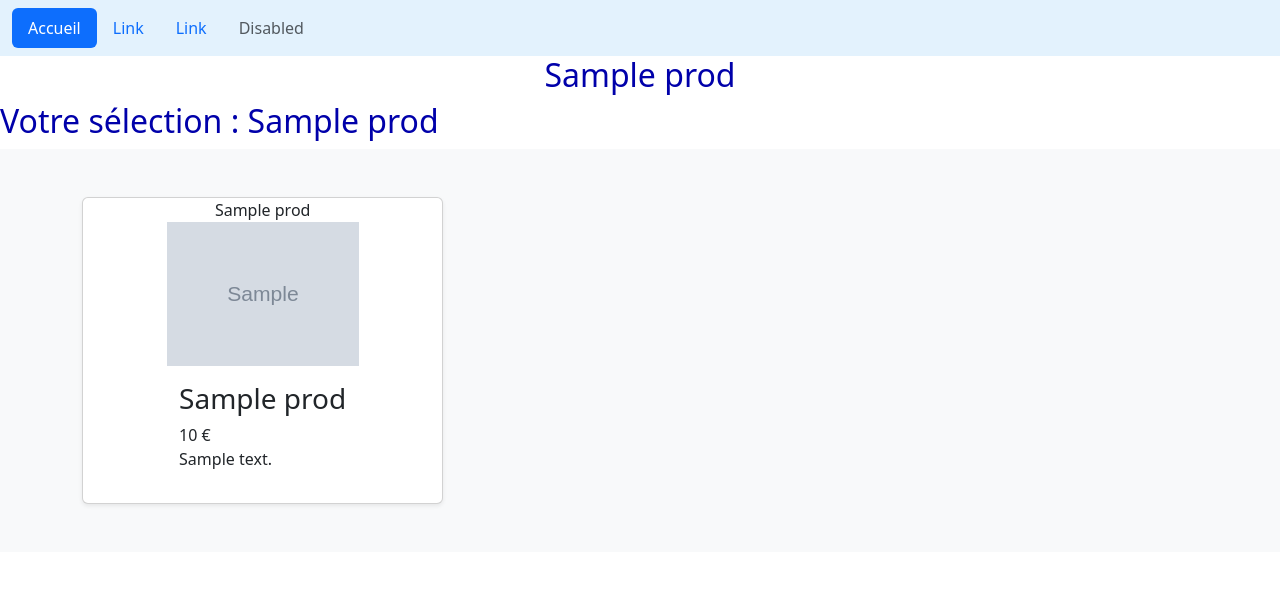
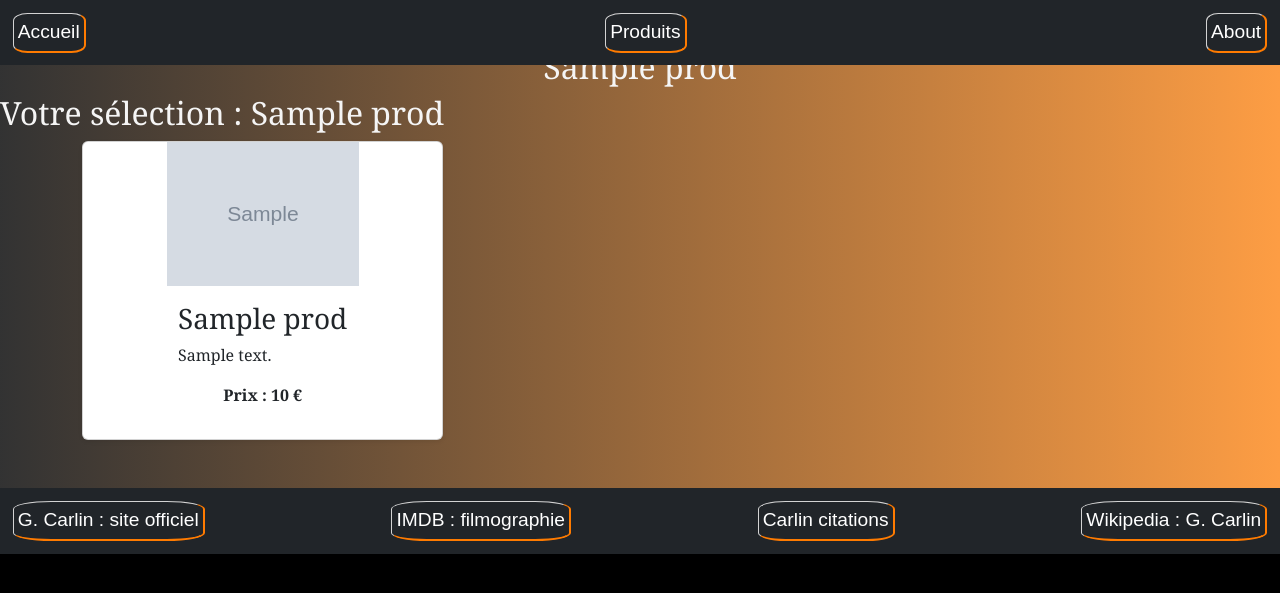
Before and after one commit to JourdainK/GeorgeFlask, a Python web app: template templates/produits_categorie.html in a window 1280 px wide. Shown: the top 593 px of the page. Run offline with Jinja, Linux system fonts and the light colour scheme; the template is opened without the code that fills it: most values are stand-ins (such as "Sample title", 1, 10 or a date in 2020).

Commit message:
tuto_done

```diff
--- a/static/css/style.css
+++ b/static/css/style.css
@@ -1,6 +1,78 @@
 h2{
-    color:#0000AA;
+    color:whitesmoke;
 }
  .attribs{
      text-decoration: underline;
  }
+
+ body {
+    color: white;
+    background-color: black;
+    font-family: Georgia,Arial, Tahoma;
+}
+
+ .album {
+     color: white;
+    background-color: black;
+    background-image: linear-gradient(to right, rgba(8, 8, 8, 0.823), rgba(255, 123, 0, 0.728));
+    font-family: Georgia,Arial, Tahoma;
+ }
+
+ .navbar{
+    padding: 1%;
+    font-family: fantasy,"Times New Roman", Tahoma;
+    list-style: none;
+
+<!--
+fantasy supported by edge
+unsupported by firefox
+-->
+}
+
+ul li a {
+    text-decoration: none;
+    font-size: larger;
+    padding: 4px;
+    border-top: 1px solid lightgrey;
+    border-left: 1px solid lightgrey;
+    border-right: 2px solid rgba(255, 123, 0);
+    border-bottom: 2px solid rgba(255, 123, 0);
+    border-radius: 20%;
+    color:white;
+    background-image: linear-gradient(to right, rgba(255, 123, 0, 0.728));
+}
+
+.navbar a {
+    text-decoration: none;
+    font-size: larger;
+    padding: 4px;
+    border-top: 1px solid lightgrey;
+    border-left: 1px solid lightgrey;
+    border-right: 2px solid rgba(255, 123, 0);
+    border-bottom: 2px solid rgba(255, 123, 0);
+    border-radius: 20%;
+    color:white;
+    background-image: linear-gradient(to right, rgba(255, 123, 0, 0.728));
+
+}
+
+nav a:hover {
+    background-color: rgba(255, 123, 0);
+    text-decoration: none;
+    color: white;
+}
+
+.link_cat{
+    text-decoration: none;
+    color: rgba(255, 123, 0, 0.728);
+    font-size: larger;
+    padding: 4px;
+}
+
+.link_cat:hover{
+    text-decoration: none;
+    color: black;
+    background-color: rgba(255, 123, 0, 0.728);
+    border-radius:5px;
+
+}
--- /dev/null
+++ b/templates/footer.html
@@ -0,0 +1,6 @@
+<nav class="navbar bottom navbar-expand- navbar-dark bg-dark">
+    <a target="_blank" href="https://georgecarlin.com/">G. Carlin : site officiel</a>
+    <a target="_blank" href="https://www.imdb.com/name/nm0137506/?ref_=nv_sr_1">IMDB : filmographie</a>
+    <a target="_blank" href="https://en.wikiquote.org/wiki/George_Carlin">Carlin citations</a>
+    <a target="_blank" href="https://fr.wikipedia.org/wiki/George_Carlin">Wikipedia : G. Carlin</a>
+</nav>
--- a/templates/layout.html
+++ b/templates/layout.html
@@ -10,5 +10,6 @@
     {% include 'navbar.html' %}
     {% block content %} {% endblock %}
 
+    {% include 'footer.html' %}
 </body>
 </html>
--- a/templates/navbar.html
+++ b/templates/navbar.html
@@ -1,19 +1,17 @@
-<nav class="navbar" style="background-color: #e3f2fd;">
+<nav class="navbar navbar-expand- fixed-top l navbar-primary bg-dark" style="background-color: #e3f2fd;">
     <div class="container-fluid">
 
-        <ul class="nav nav-pills">
+        <ul class="navbar navbar-expand- fixed-top l navbar-primary bg-dark">
             <li class="nav-item">
                 <a class="nav-link active" aria-current="page" href="{{ url_for('accueil') }}">Accueil</a>
             </li>
             <li class="nav-item">
-                <a class="nav-link" href="#">Link</a>
+                <a class="nav-link active" aria-current="page" href="{{ url_for('tous_produits') }}">Produits</a>
             </li>
             <li class="nav-item">
-                <a class="nav-link" href="#">Link</a>
+                <a class="nav-link active" aria-current="page" href="{{ url_for('about') }}">About</a>
             </li>
-            <li class="nav-item">
-                <a class="nav-link disabled">Disabled</a>
-            </li>
+
         </ul>
 
     </div>
--- a/templates/produits_categorie.html
+++ b/templates/produits_categorie.html
@@ -1,32 +1,31 @@
 {% extends "layout.html" %}
 {% block content %}
-    <h2 class="text-center">{{ produits[0].nom_categorie }}</h2>
 
-    <h2>Votre sélection : {{ produits[0].nom_categorie }}</h2>
+    <div class="album py-5 bg-light pt-5">
+        <h2 class="text-center">{{ produits[0].nom_categorie }}</h2>
 
-    <div class="album py-5 bg-light">
+        <h2>Votre sélection : {{ produits[0].nom_categorie }}</h2>
         <div class="container">
             <div class="row row-cols-1 row-cols-sm-1 row-cols-md-3 g-3">
                 {% for prod in produits %}
                     <div class="col">
                         <div class="card shadow-sm align-items-center">
-                            {{ prod.nom_categorie }}
                             <img loading="lazy" src="/static/{{ prod.photo }}" alt="image" style="width: 12rem" />
                             <div class="card-body">
-                                <h3 class="titre">
+                                <h3 class="titre text-center">
                                     {{ prod.nom_produit }}
                                 </h3>
                                 <p class="card-text">
-                                    {{ prod.prix }} €<br>
-
                                     {{ prod.description }}
-
+                                </p>
+                                <p class="card-text fw-bold text-center">
+                                    Prix :  {{ prod.prix }} €
                                 </p>
                                 <div class="d-flex justify-content-between align-items-center">
                                     {% for atr in attributs %}
                                         {% if atr.id_produit == prod.id_produit %}
 
-                                                {{ atr.nom_attribut }}: {{ atr.valeur }}
+                                                {{ atr.nom_attribut }}: {{ atr.valeur }} {% if atr.nom_attribut == 'duree' %} minutes {% endif %}
 
                                             <br/>
                                         {% endif %}
```
Also changed, not shown: models.py (+0 -30 lines), routes.py (+11 -0 lines), templates/about.html (added, +38 -0 lines), templates/accueil.html (+72 -5 lines), templates/tous_produits.html (added, +46 -0 lines).
